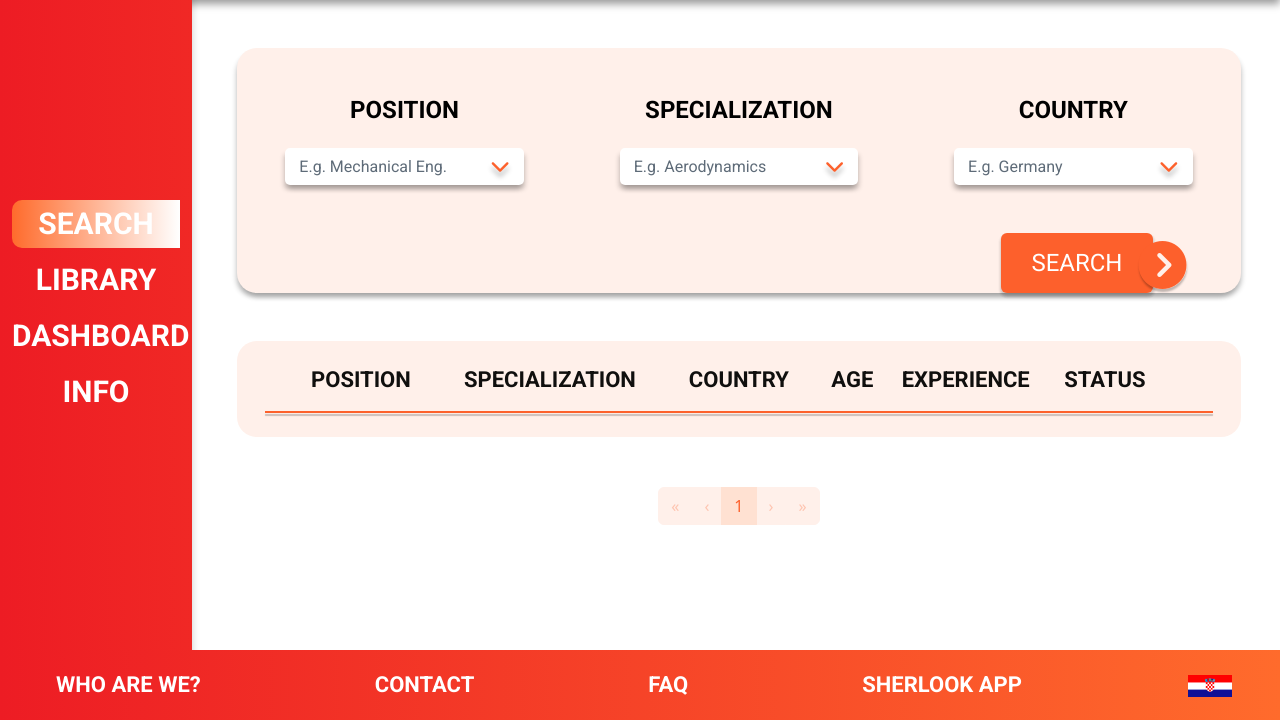
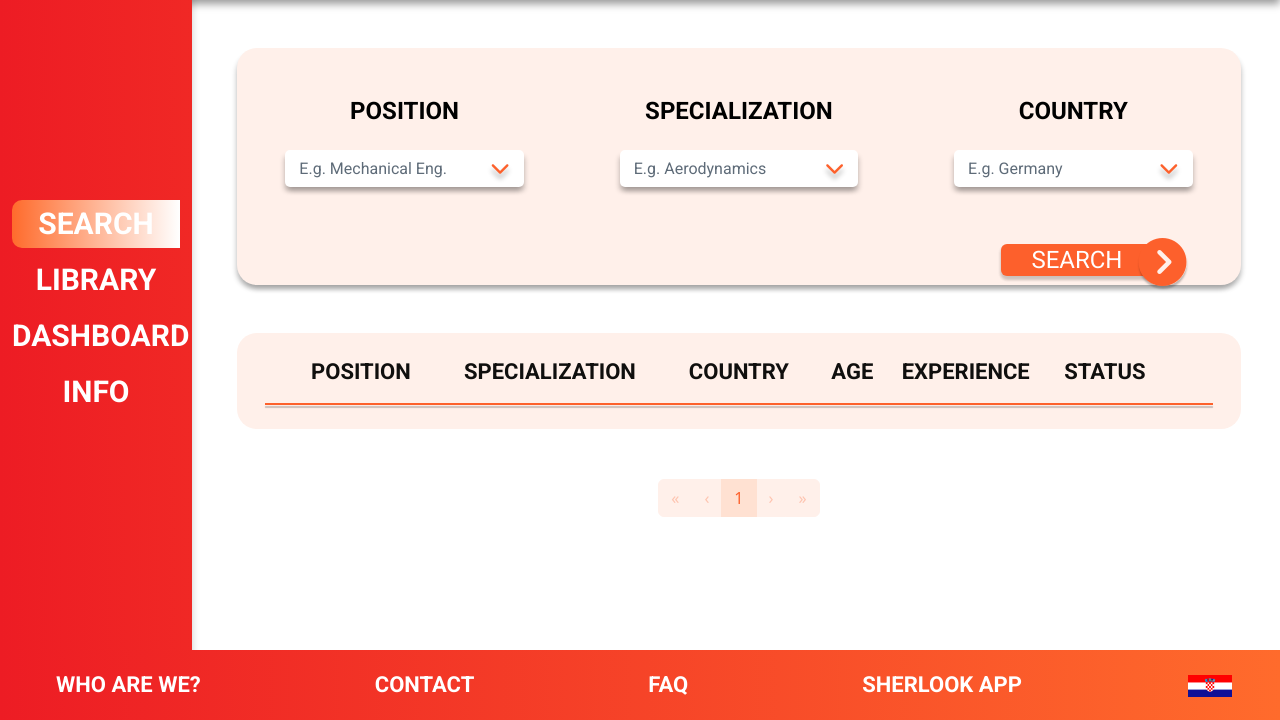
Before and after one commit to milkami/sherlook, a Django app: page /search/ in a window 1280 px wide. Shown: the part 80-800 px from the top of the page. Run offline with Django 4.2, Linux system fonts and the light colour scheme; the visitor is signed in with stand-in values (Sample User, id 1); some libraries are stand-ins or nearby versions.

Commit message:
style changed

```diff
--- a/static/css/style.css
+++ b/static/css/style.css
@@ -218,7 +218,7 @@ input[id="cb1"] {
     font-size: 24px;
     font-family: 'Roboto';
     color: white;
-    line-height: 28px;
+    line-height: 30px;
     font-weight: 700;
 }
 
--- a/templates/commons/search.html
+++ b/templates/commons/search.html
@@ -114,7 +114,7 @@
             </div> -->
             <div class="d-flex col-12 justify-content-end mt-5 px-5 mb-5 align-items-center">
                 <div class="col-2 text-center">
-                    <button class="orange-button text-style-ro-24b py-3" style="font-weight: 400 !important; box-shadow: 1px 3px 3px 1px rgba(0, 0, 0, 0.07), 0px 3px 3px 1px rgba(0, 0, 0, 0.07), 0px 3px 3px 1px rgba(0, 0, 0, 0.07);">
+                    <button class="orange-button text-style-ro-24b" style="font-weight: 400 !important; box-shadow: 1px 3px 3px 1px rgba(0, 0, 0, 0.07), 0px 3px 3px 1px rgba(0, 0, 0, 0.07), 0px 3px 3px 1px rgba(0, 0, 0, 0.07);">
                         SEARCH
                     </button>
                 </div>
```
